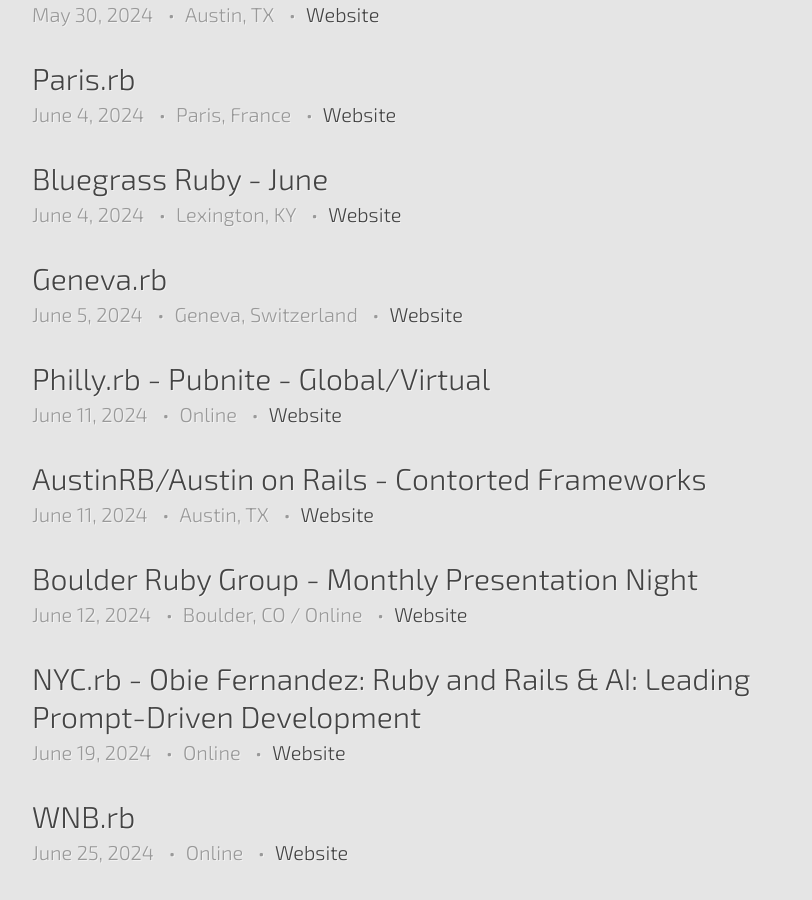
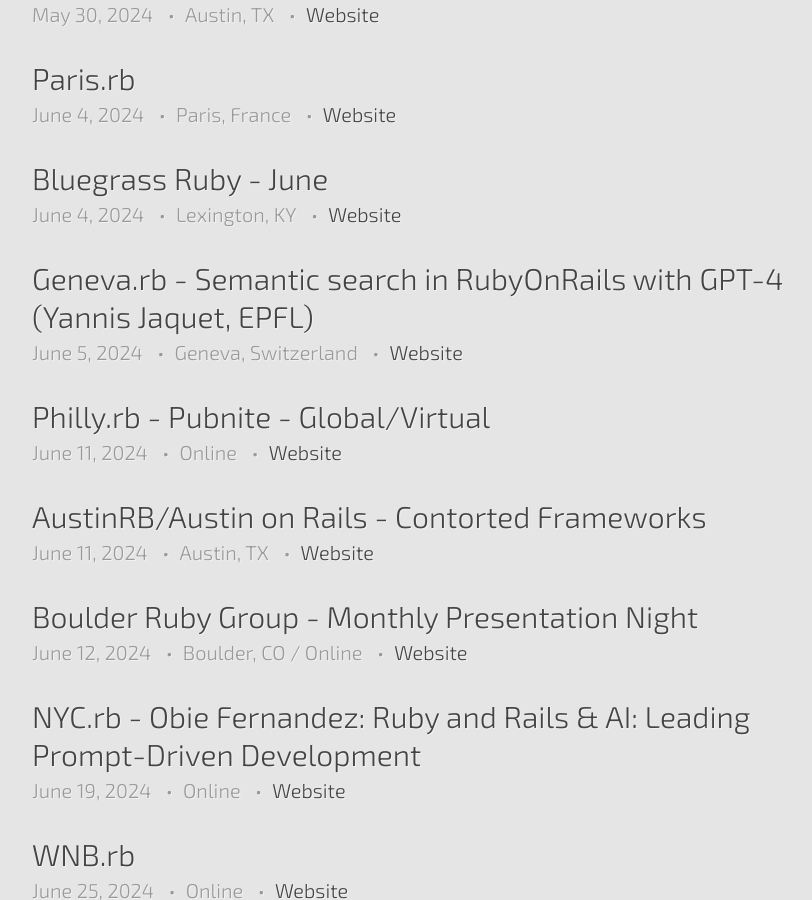
Before and after one commit to ruby-conferences/ruby-conferences.github.io, a Jekyll site: the page built from meetups/index.html, in a window 1280 px wide and 900 px high, scrolled down 602 px. Shown: the whole window, without its empty margins (208-1020 px from the left). Built offline with Jekyll 4.4.1, drawn with Linux system fonts in a browser that asks for light colours.

Commit message:
Update Geneva.rb June event

```diff
--- a/_data/meetups.yml
+++ b/_data/meetups.yml
@@ -516,7 +516,7 @@
   end_time: 22:15:00 CEST
   url: https://www.meetup.com/paris_rb/events/300166992
 
-- name: Geneva.rb
+- name: Geneva.rb - Semantic search in RubyOnRails with GPT-4 (Yannis Jaquet, EPFL)
   location: Geneva, Switzerland
   date: 2024-06-05
   start_time: 19:00:00 CEST
```
